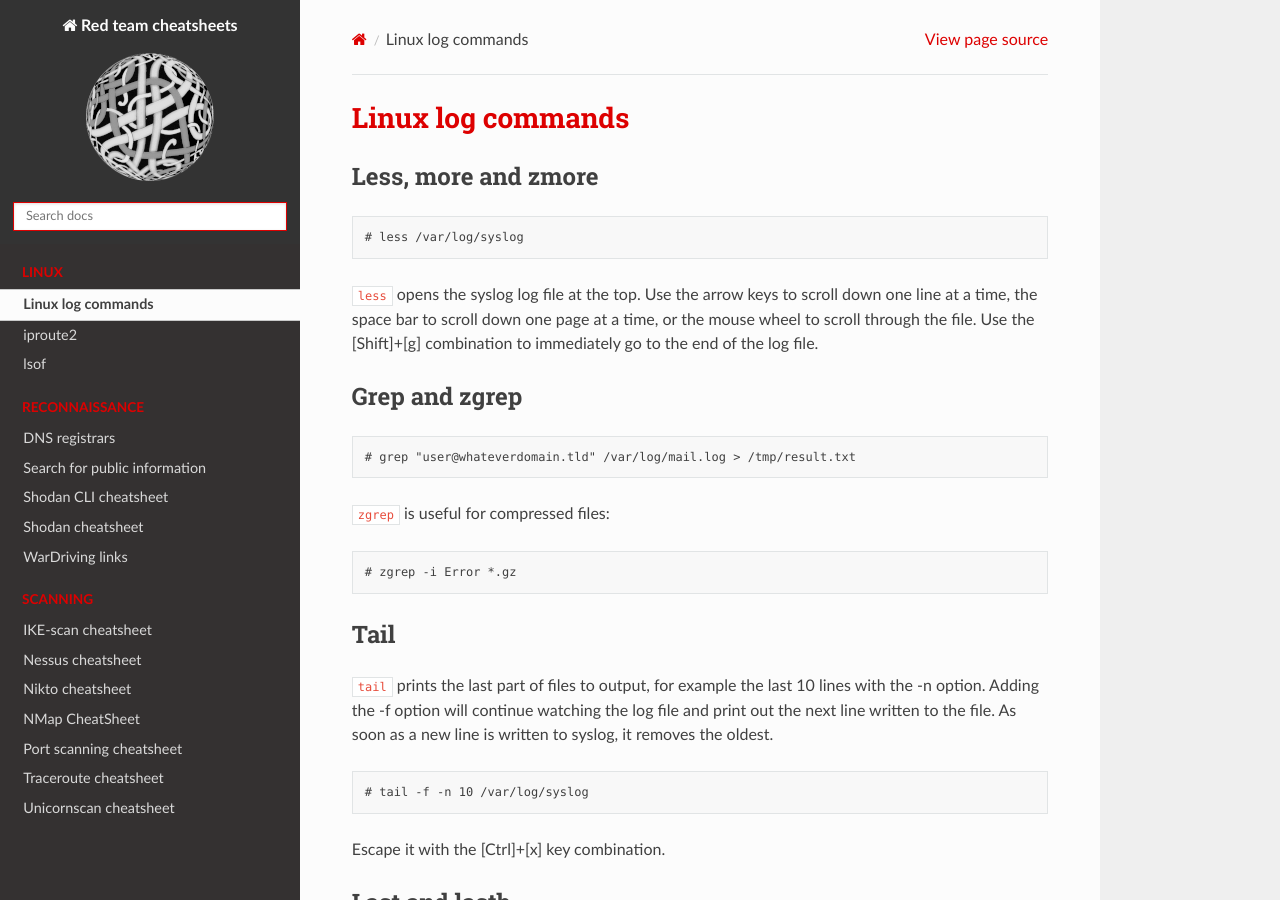
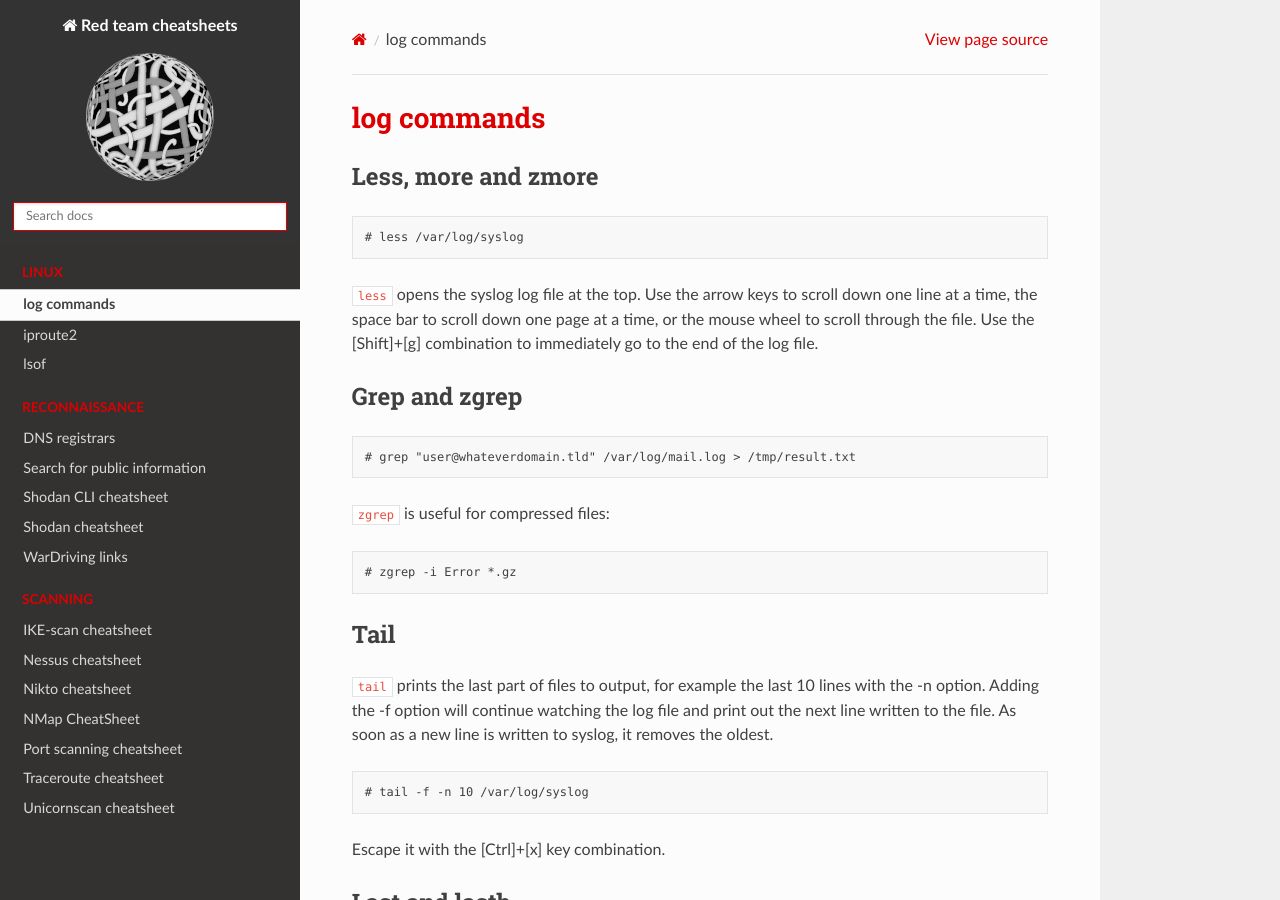
Before and after one commit to tymyrddin/cheatsheets, a Sphinx documentation site: the page built from source/docs/linux/Linux-log-commands.md, in a window 1280 px wide and 900 px high. Built offline with Sphinx 7.4.7 and the Read the Docs theme 2.0.0, drawn with Linux system fonts in a browser that asks for light colours.

Commit message:
Initial commit

```diff
--- a/source/docs/linux/Linux-log-commands.md
+++ b/source/docs/linux/Linux-log-commands.md
@@ -1,4 +1,4 @@
-# Linux log commands
+# log commands
 
 ## Less, more and zmore
 
```
